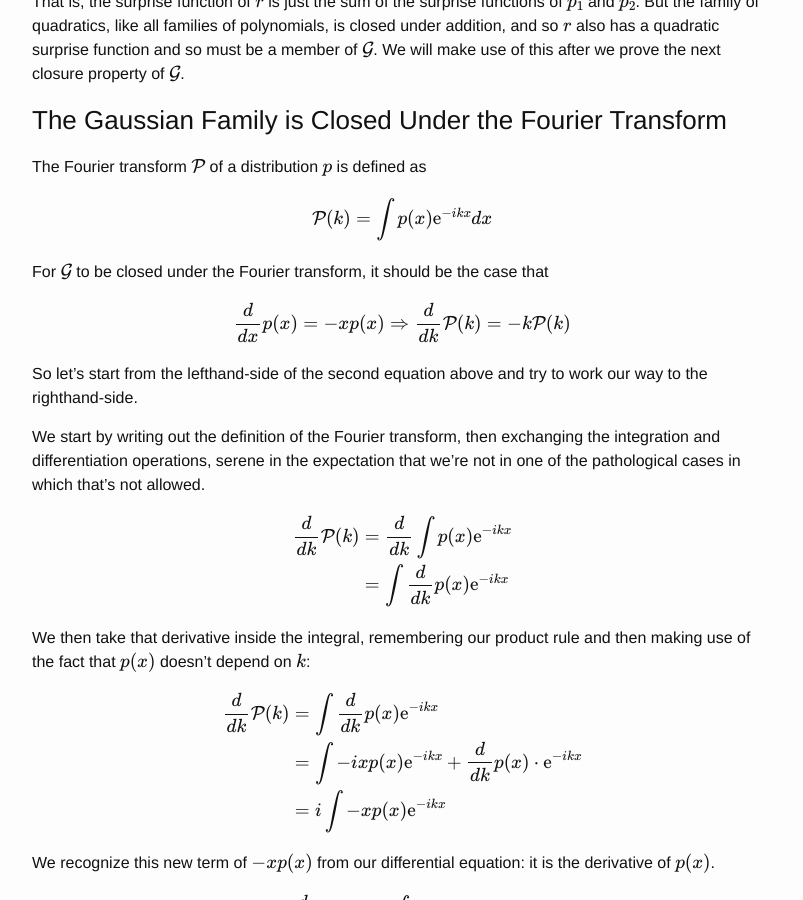
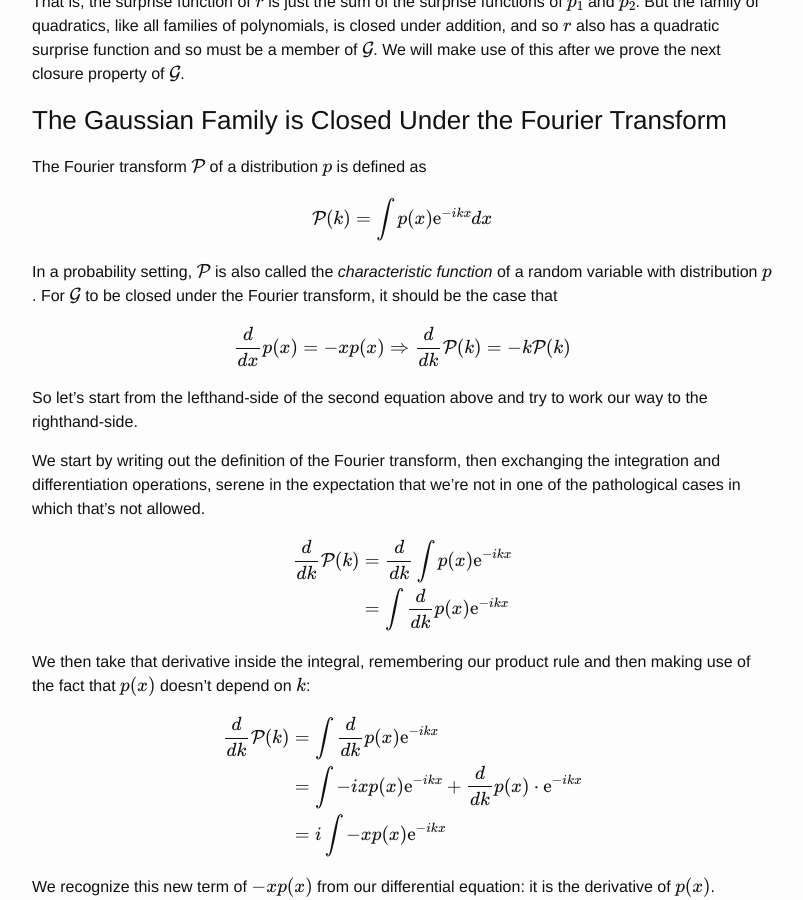
Before and after one commit to charlesfrye/charlesfrye.github.io, a Jekyll site: the page built from _posts/2017-11-22-gaussian-diff-eq.markdown, in a window 1280 px wide and 900 px high, scrolled down 2138 px. Shown: the whole window, without its empty margins (238-1041 px from the left). Built offline with Jekyll 4.4.1, drawn with Linux system fonts in a browser that asks for light colours; formulas are drawn with MathJax 3.

Commit message:
adds section on characteristic function

```diff
--- a/_posts/2017-11-22-gaussian-diff-eq.markdown
+++ b/_posts/2017-11-22-gaussian-diff-eq.markdown
@@ -164,6 +164,10 @@ $$
 $$
 {: style="text-align: center"}
 
+In a probability setting,
+$$\mathcal{P}$$ is also called the
+*characteristic function*
+of a random variable with distribution $$p$$.
 For $$\mathcal{G}$$ to be closed under the Fourier transform,
 it should be the case that
 
```
